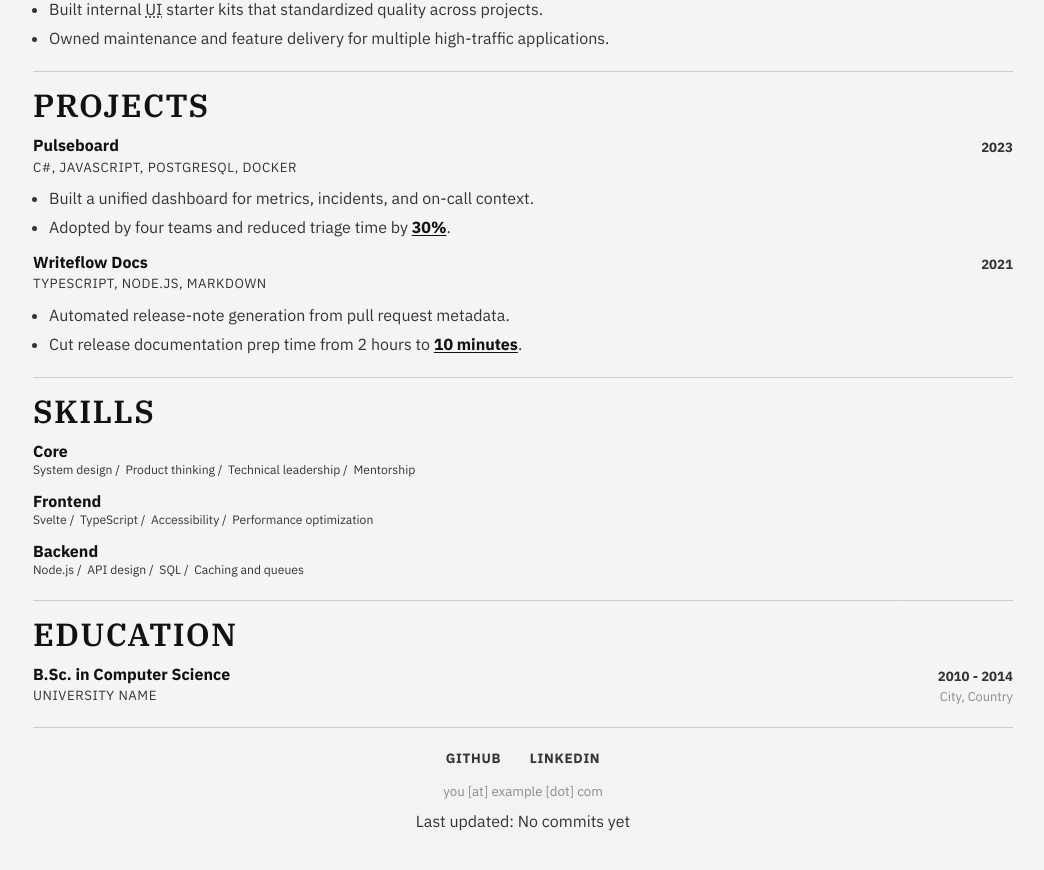
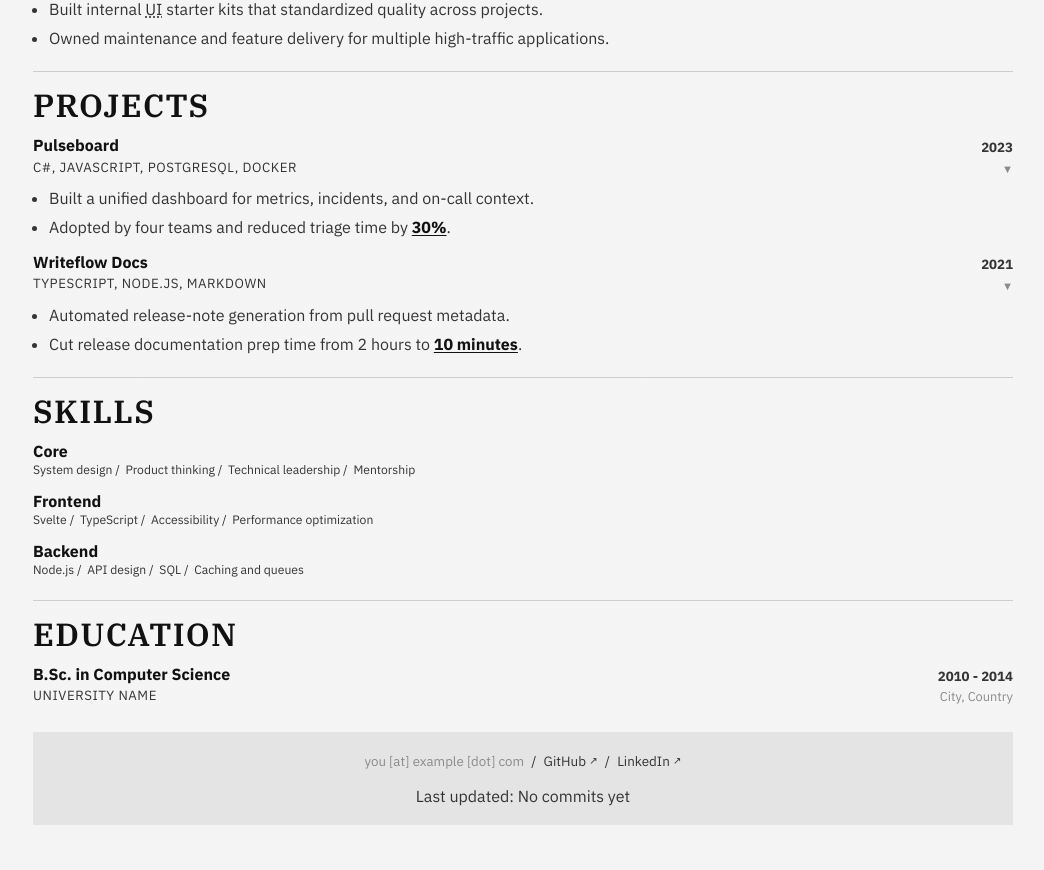
Before and after one commit to blee03/home, a Svelte app: page / in a window 1280 px wide. Shown: the part 660-1530 px from the top of the page, without its empty margins (117-1161 px from the left). Built offline with nearby package versions, Linux system fonts and the light colour scheme.

Commit message:
feat: add project links to project items and enhance project card functionality

```diff
--- a/src/app.css
+++ b/src/app.css
@@ -6,6 +6,7 @@
   --paper: #f4f4f4;
   --card: #ffffff;
   --card-soft: #f3f3f3;
+  --project-expanded-bg: color-mix(in srgb, var(--card) 88%, var(--line) 12%);
   --line: #1d1d1d;
   --line-soft: #8b8b8b;
   --shadow: rgba(0, 0, 0, 0.08);
@@ -31,6 +32,7 @@
   --paper: #111111;
   --card: #171717;
   --card-soft: #202020;
+  --project-expanded-bg: color-mix(in srgb, var(--card-soft) 72%, var(--paper) 28%);
   --line: #e6e6e6;
   --line-soft: #aaaaaa;
   --shadow: rgba(0, 0, 0, 0.35);
@@ -259,6 +261,25 @@ h2 {
   padding: 0.15rem 0;
 }
 
+.project-card {
+  border: none;
+  background: transparent;
+  padding: 0.15rem 0;
+  transition: all 0.3s ease-out;
+}
+
+.project-card.expanded {
+  background: var(--project-expanded-bg);
+  padding: 0.8rem;
+  margin: 0.3rem 0;
+  border-radius: 0.3rem;
+}
+
+.project-card.expanded .project-expanded {
+  padding: 0;
+  margin-top: 0.8rem;
+}
+
 .card-head {
   display: grid;
   grid-template-columns: 1fr auto;
@@ -337,6 +358,96 @@ li + li {
   content: '';
 }
 
+.project-toggle {
+  background: none;
+  border: none;
+  padding: 0;
+  cursor: pointer;
+  font: inherit;
+  color: inherit;
+  text-align: left;
+  width: 100%;
+  display: block;
+}
+
+.project-card.expanded .project-toggle {
+  padding: 0;
+  margin: 0;
+  border-bottom: none;
+}
+
+.project-expand-indicator {
+  font-size: 0.7rem;
+  color: var(--line-soft);
+  transition: transform 0.3s ease;
+  display: flex;
+  align-items: center;
+  justify-content: center;
+  line-height: 1;
+}
+
+.project-card.expanded .project-expand-indicator {
+  transform: rotate(180deg);
+}
+
+.project-expanded {
+  margin: 0;
+  padding: 0;
+  border: none;
+  animation: slideDown 0.3s ease-out;
+}
+
+.project-expanded p {
+  margin: 0;
+}
+
+.project-links {
+  display: flex;
+  align-items: center;
+  justify-content: flex-start;
+  gap: 0.45rem;
+  flex-wrap: wrap;
+  font-size: 0.9rem;
+}
+
+.project-links span {
+  color: var(--line-soft);
+}
+
+.project-links a {
+  text-decoration: none;
+  border-bottom: 1px solid transparent;
+  display: inline-flex;
+  align-items: center;
+  gap: 0.2rem;
+  padding: 0.25rem 0;
+  font: inherit;
+  color: inherit;
+  text-decoration: none;
+  transition: border-color 0.2s ease;
+}
+
+.project-links a:hover {
+  border-bottom-color: currentColor;
+}
+
+.project-links a::after {
+  content: '↗';
+  font-size: 0.75em;
+  line-height: 1;
+}
+
+@keyframes slideDown {
+  from {
+    opacity: 0;
+    max-height: 0;
+  }
+  to {
+    opacity: 1;
+    max-height: 500px;
+  }
+}
+
 .education-card {
   display: grid;
   gap: 0.16rem;
@@ -346,37 +457,62 @@ li + li {
   text-align: center;
   display: grid;
   gap: 0.45rem;
-  background: var(--card-soft);
-  border-top: 1px solid color-mix(in srgb, var(--line) 25%, transparent);
-  padding: 1rem 0.8rem;
+  background: var(--project-expanded-bg);
+  padding: 1rem 1rem 1.05rem;
   margin-top: 1.2rem;
 }
 
-:root[data-theme='dark'] .footer {
-  background: transparent;
+.footer.section-block + .section-block,
+.section-block + .footer.section-block {
+  border-top: none;
+  padding-top: 0;
+  margin-top: 1.2rem;
 }
 
 .footer-links {
   display: inline-flex;
   align-items: center;
   justify-content: center;
-  gap: 0.8rem;
+  gap: 0.45rem;
   font-size: 0.84rem;
-  font-weight: 700;
-  text-transform: uppercase;
-  letter-spacing: 0.05em;
+  font-weight: 400;
+}
+
+.footer-meta {
+  display: flex;
+  align-items: center;
+  justify-content: center;
+  width: 100%;
+  flex-wrap: wrap;
+  gap: 0.45rem;
+  padding-top: 15px;
 }
 
 .footer-links a {
   text-decoration: none;
   border-bottom: 1px solid transparent;
-  padding: 0.25rem 0.5rem;
-  display: inline-block;
+  display: inline-flex;
+  align-items: center;
+  gap: 0.2rem;
+  padding: 0.25rem 0;
   transition: border-color 0.2s ease;
 }
 
 .footer-links a:hover {
   border-bottom-color: currentColor;
+}
+
+.footer-links a::after {
+  content: '↗';
+  font-size: 0.75em;
+  line-height: 1;
+}
+
+.footer-email {
+  display: inline-flex;
+  white-space: nowrap;
+  color: var(--line-soft);
+  font-size: 0.83rem;
 }
 
 @media (max-width: 900px) {
--- a/src/data/projects.json
+++ b/src/data/projects.json
@@ -7,6 +7,10 @@
     "details": [
       "Built a unified dashboard for metrics, incidents, and on-call context.",
       "Adopted by four teams and reduced triage time by **30%**."
+    ],
+    "links": [
+      {"label": "Live Demo", "href": "https://example.com"},
+      {"label": "GitHub", "href": "https://github.com/example/pulseboard"}
     ]
   },
   {
@@ -17,6 +21,7 @@
     "details": [
       "Automated release-note generation from pull request metadata.",
       "Cut release documentation prep time from 2 hours to **10 minutes**."
-    ]
+    ],
+    "links": []
   }
 ]
--- a/src/lib/PublicResume.svelte
+++ b/src/lib/PublicResume.svelte
@@ -14,6 +14,8 @@
   export let skillGroups: SkillGroup[]
   export let education: EducationItem[]
   export let lastUpdated: string | undefined
+
+  let expandedProjectId: string | null = null
 
   const displayLastUpdated = lastUpdated ?? import.meta.env.VITE_LAST_COMMIT_DATE ?? 'No commits yet'
   const profileLinks = profile as Profile & { linkedin?: string; github?: string }
@@ -52,6 +54,11 @@
       const label = acronyms[match]
       return `<abbr class="acronym" title="${escapeHtml(label)}">${match}</abbr>`
     })
+  }
+
+  const toggleProjectExpand = (projectId: string | undefined) => {
+    if (!projectId) return
+    expandedProjectId = expandedProjectId === projectId ? null : projectId
   }
 
 </script>
@@ -121,7 +128,13 @@
         </article>
       {:else}
         {#each projects as project}
-          <article class="card project-card">
+          <article class="card project-card" class:expanded={expandedProjectId === project.id}>
+            <button
+              class="project-toggle"
+              on:click={() => toggleProjectExpand(project.id)}
+              aria-expanded={expandedProjectId === project.id}
+              aria-label={`${expandedProjectId === project.id ? 'Collapse' : 'Expand'} ${project.name}`}
+            >
               <div class="card-head">
                 <div>
                   <h3>{project.name}</h3>
@@ -129,6 +142,7 @@
                 </div>
                 <div class="date-meta">
                   <p class="period">{project.date}</p>
+                  <div class="project-expand-indicator" aria-hidden="true">▼</div>
                 </div>
               </div>
               <ul>
@@ -136,6 +150,23 @@
                   <li>{@html formatDetail(detail)}</li>
                 {/each}
               </ul>
+            </button>
+            {#if expandedProjectId === project.id}
+              <div class="project-expanded">
+                {#if project.links && project.links.length > 0}
+                  <div class="project-links">
+                    {#each project.links as link, index}
+                      <a href={link.href} target="_blank" rel="noreferrer">{link.label}</a>
+                      {#if index < project.links.length - 1}
+                        <span>/</span>
+                      {/if}
+                    {/each}
+                  </div>
+                {:else}
+                  <p>More details coming soon...</p>
+                {/if}
+              </div>
+            {/if}
           </article>
         {/each}
       {/if}
@@ -179,16 +210,24 @@
   </section>
 
   <footer class="section-block footer">
+    <div class="footer-meta">
+      {#if obfuscatedEmail}
+        <span class="footer-email">{obfuscatedEmail}</span>
+      {/if}
       {#if socialLinks.length > 0}
         <nav class="footer-links" aria-label="Footer links">
-        {#each socialLinks as link}
+          {#each socialLinks as link, index}
+            {#if index === 0 && obfuscatedEmail}
+              <span>/</span>
+            {/if}
             <a href={link.href} target="_blank" rel="noreferrer">{link.label}</a>
+            {#if index < socialLinks.length - 1}
+              <span>/</span>
+            {/if}
           {/each}
         </nav>
       {/if}
-    {#if obfuscatedEmail}
-      <p class="footer-email">{obfuscatedEmail}</p>
-    {/if}
+    </div>
     <p>Last updated: {displayLastUpdated}</p>
   </footer>
 </main>
--- a/src/lib/resumeTypes.ts
+++ b/src/lib/resumeTypes.ts
@@ -13,6 +13,7 @@ export type ProjectItem = {
   technologies: string[]
   date: string
   details: string[]
+  links?: Array<{ label: string; href: string }>
 }
 
 export type Profile = {
```
Lines whose indentation alone changed are shown as unchanged.
